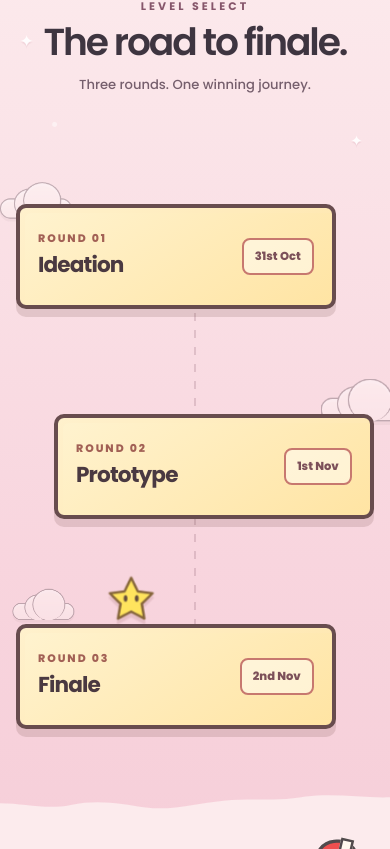
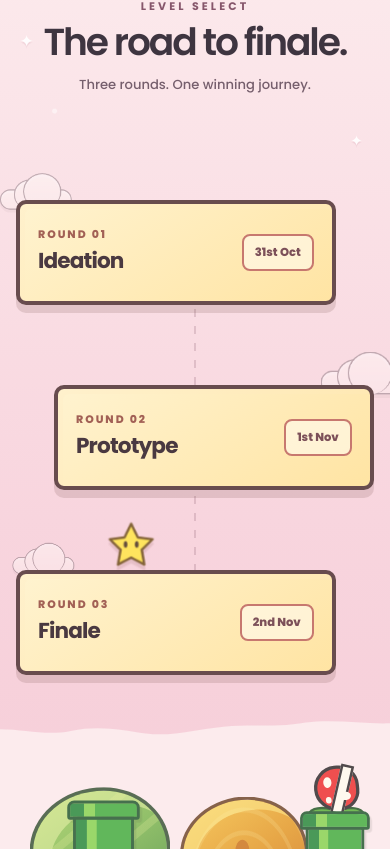
Before and after one commit to LeanInIGDTUW/LIHv8, a React (Vite) app: page / in a window 390 px wide. Shown: the part 2355-3204 px from the top of the page. Built offline with nearby package versions, Linux system fonts and the light colour scheme.

Commit message:
timeline section spacing fixed

```diff
--- a/src/index.css
+++ b/src/index.css
@@ -100,7 +100,7 @@ a:hover,
     position: relative;
     isolation: isolate;
     overflow: hidden;
-    padding: 88px 20px 265px;
+    padding: 88px 20px 235px;
     background: linear-gradient(180deg, #fcebed 0%, #f8d5de 58%, #f5cbd6 100%);
 }
 
@@ -167,8 +167,8 @@ a:hover,
 
 .timeline-stage {
     position: relative;
-    height: 690px;
-    margin-top: 50px;
+    height: 600px;
+    margin-top: 42px;
 }
 
 .timeline-path {
@@ -194,11 +194,11 @@ a:hover,
 }
 
 .timeline-stop-2 {
-    top: 285px;
+    top: 245px;
 }
 
 .timeline-stop-3 {
-    top: 510px;
+    top: 430px;
 }
 
 .timeline-stop-left {
@@ -623,15 +623,15 @@ a:hover,
 
 @media (max-width: 820px) {
     .timeline-section {
-        padding: 70px 16px 230px;
+        padding: 70px 16px 220px;
     }
 
     .timeline-heading-sparkle-left { top: 105px; left: 5%; font-size: 17px; }
     .timeline-heading-sparkle-right { top: 205px; right: 7%; font-size: 15px; }
 
     .timeline-stage {
-        height: 650px;
-        margin-top: 44px;
+        height: 590px;
+        margin-top: 40px;
     }
 
     .timeline-stop {
@@ -643,8 +643,8 @@ a:hover,
     .timeline-stop-right { right: 2%; }
 
     .timeline-stop-1 { top: 65px; }
-    .timeline-stop-2 { top: 275px; }
-    .timeline-stop-3 { top: 485px; }
+    .timeline-stop-2 { top: 250px; }
+    .timeline-stop-3 { top: 435px; }
 
     .timeline-card-back {
         padding: 17px 18px;
```
